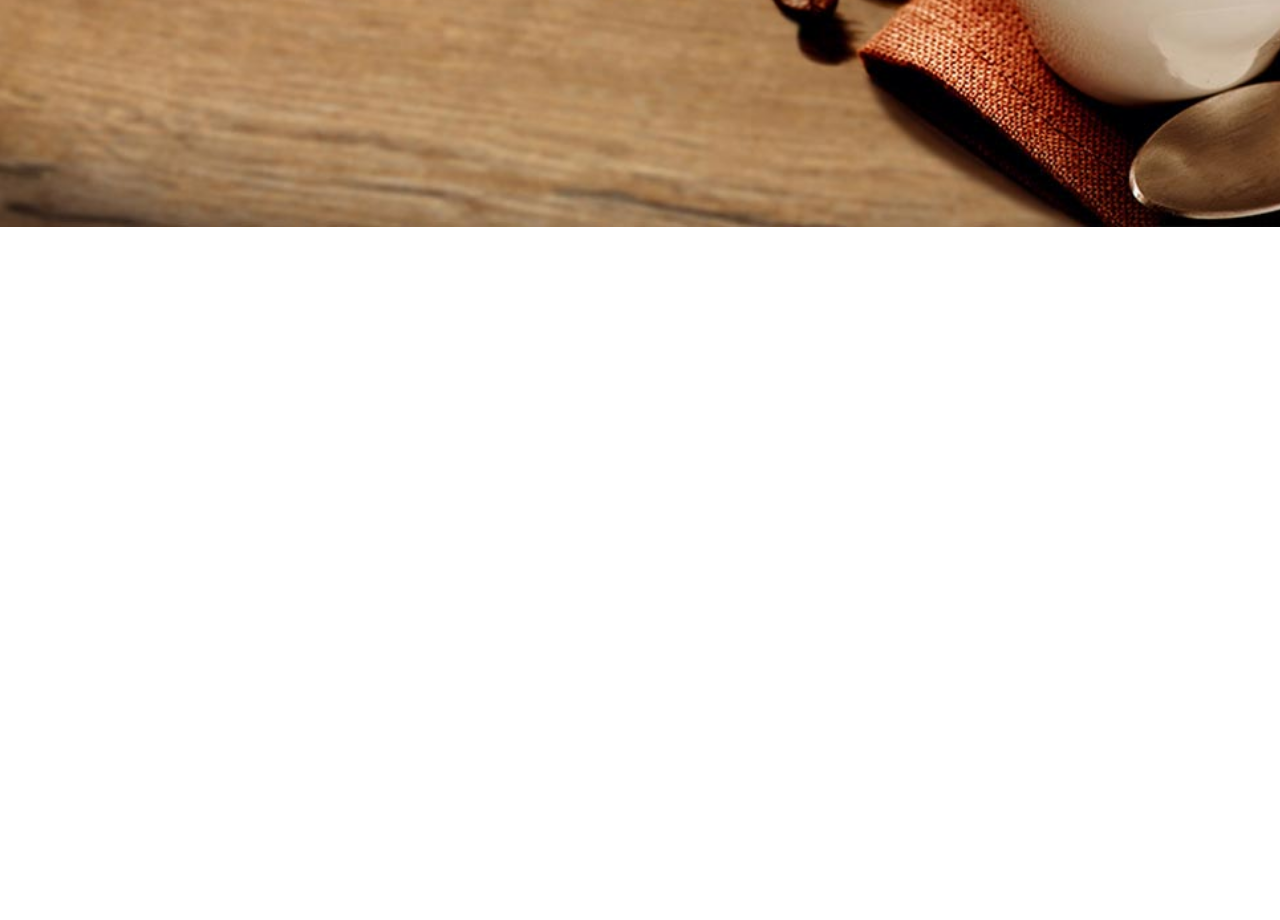
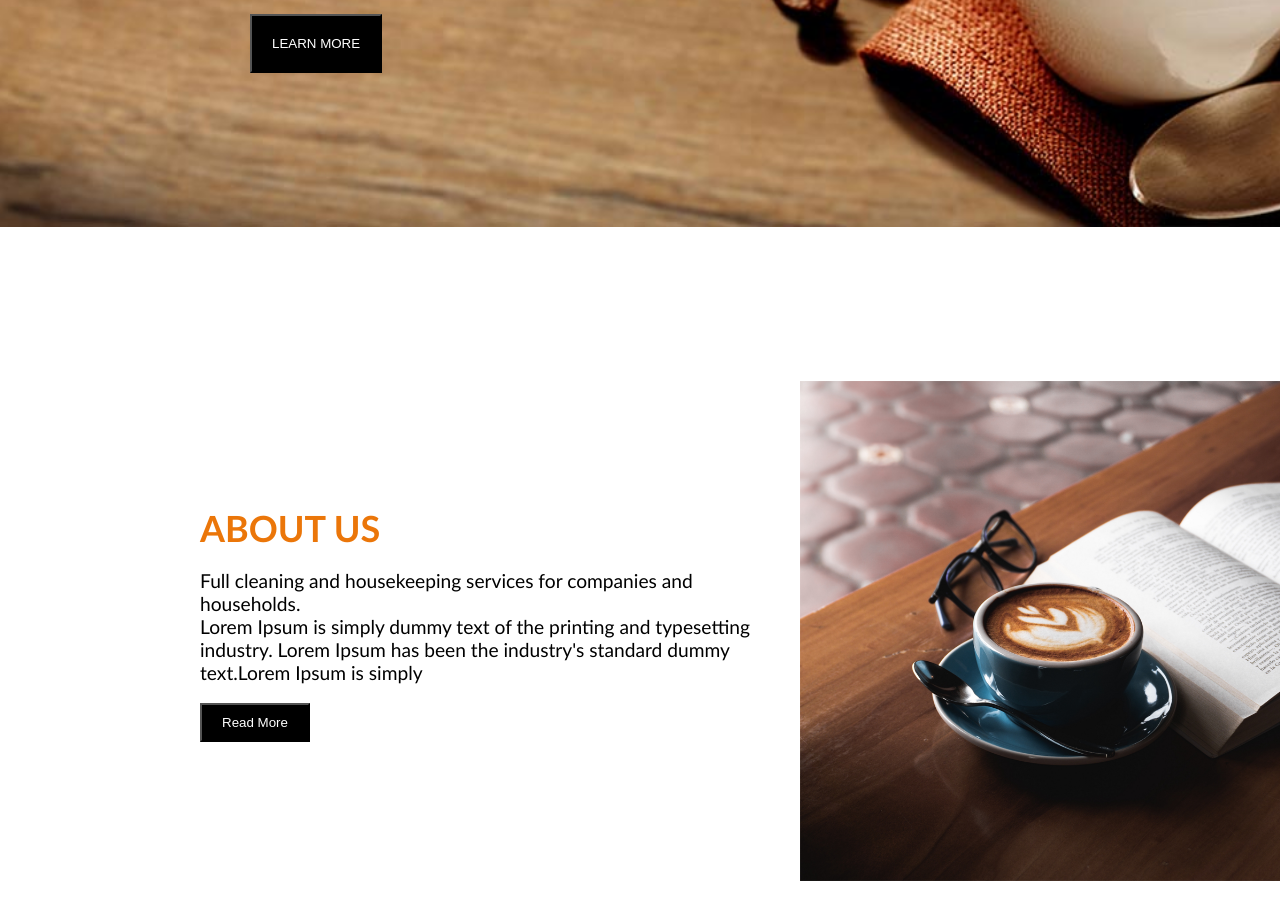
Before and after one commit to sivaprasad2848/grandcoffe, a plain HTML site: page index.html in a window 1280 px wide. Shown: the part 518-1438 px from the top of the page. Before the commit the page ends 800 px from the top, so only its background shows below. Drawn offline with Linux system fonts and the light colour scheme.

Commit message:
commit about us page and home

```diff
--- a/index.html
+++ b/index.html
@@ -13,7 +13,7 @@
             <img src="images/logo.png" alt="logo">
             <div class="link">
             <a href="#" rel="Home" class="nav">Home</a>
-            <a href="#" rel="About" class="nav">About Us</a>
+            <a href="#aboutus" rel="About" class="nav">About Us</a>
             <a href="#" rel="Gallery" class="nav">Gallery</a>
             <a href="#" rel="Services" class="nav">Services</a>
             <a href="#" rel="Contact" class="nav">Contact Us</a>
@@ -30,9 +30,23 @@
                             exercitation ullamco laboris nisi ut aliquip ex ea
                             commodo consequat.
                         </p>
+                        <button type="button" class="btn">LEARN MORE</button>
                         </div>
                 </div>
         </div>
     </div>
+    <!-- ..............................................About Us................................................. -->
+    <div class="main2" id="aboutus">
+        <img src="images/about-img.png" alt="Coffeecup">
+        <div>
+        <h1>ABOUT US</h1>
+        <p>Full cleaning and housekeeping services for companies and <br>
+           households.<br>
+           Lorem Ipsum is simply dummy text of the printing and typesetting<br>
+           industry. Lorem Ipsum has been the industry's standard dummy <br>
+           text.Lorem Ipsum is simply</p>
+        <button>Read More</button>
+        </div>
+    </div>
 </body>
 </html>
--- a/style.css
+++ b/style.css
@@ -81,3 +81,48 @@ body,div,h1,h2 p{
     margin-top: 20px;
 
 }
+.btn{
+    padding: 20px;
+    background: black;
+    color: white;
+
+}
+/* ...........................................about us........................................................... */
+
+.main2{
+    height: 750px;
+    width: 100%;
+    /* background: black; */
+    position: relative;
+
+}
+.main2 img{
+    height: 500px;
+    width: auto;
+    position: absolute;
+    top: 150px;
+    left: 800px;
+    transform: translate( -50, -50);
+    /* color: white; */
+}
+.main2 div{
+    position: absolute;
+    top: 275px;
+    left: 200px;
+    transform: translate( -50, -50);
+    /* color: white; */
+    font-family: 'Gill Sans', 'Gill Sans MT', Calibri, 'Trebuchet MS', sans-serif;
+}
+.main2 div button{
+    padding: 10px 20px;
+    background: black;
+    color: white;
+}
+.main2 div h1{
+    color: rgb(235, 118, 9);
+    font-weight: 800;
+    font-size: 36px;
+}
+.main2 div p{
+    font-size: larger;
+}
```
